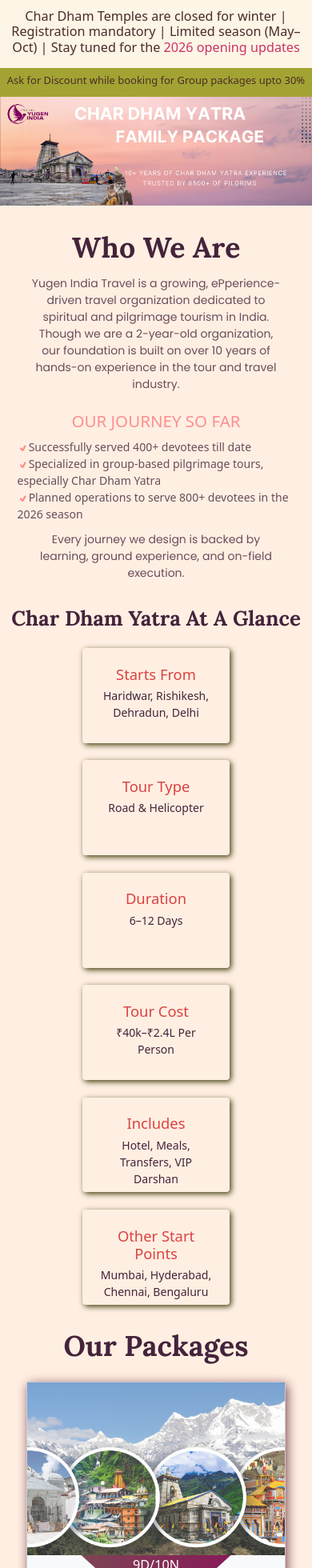
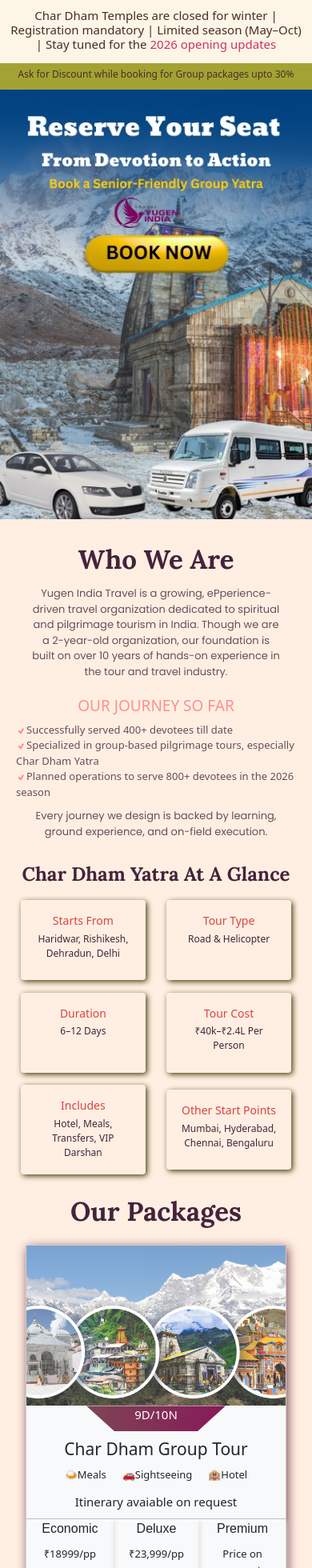
Before and after one commit to Sarita595k/Char_Dham_Frontend, a React (Vite) app: page / in a window 390 px wide. Shown: the top 1960 px of the page at 80% size. Built offline with nearby package versions, Linux system fonts and the light colour scheme.

Commit message:
header image changed for phone and at a glance section changed

```diff
--- a/src/Components/CharDhamAtGlance.jsx
+++ b/src/Components/CharDhamAtGlance.jsx
@@ -6,7 +6,7 @@
 import styled from 'styled-components'
 
 const ContainerIs = styled(Container)`
-width:90%;
+min-width:90%;
 display:flex;
 flex-direction:row;
 flex-wrap:wrap;
--- a/src/Components/Header.jsx
+++ b/src/Components/Header.jsx
@@ -1,10 +1,13 @@
 import headerImg from "../assets/Char Dham Yatra Family Package (1).png"
 import { Image } from "react-bootstrap"
-
+import mobileImage from "../assets/Header/mobile1.jpg"
 export const Header = () => {
     return (
         <>
-            <Image src={headerImg} fluid />
+            <picture>
+                <source srcSet={mobileImage} media="(max-width:660px)" alt="header image" style={{ objectFit: "cover" }} />
+                <Image src={headerImg} alt="header image" fluid />
+            </picture>
         </>
     )
 }
--- a/src/Components/Heading.jsx
+++ b/src/Components/Heading.jsx
@@ -4,7 +4,7 @@
 margin:5% auto 2%;
 `
 const H1 = styled.h1`
-font-size:4.4rem;
+font-size:clamp(2.4rem,4vw,4.4rem);
 font-family: "Lora", serif;
 font-weight:700;
 text-transform:capitalize;
--- a/src/Components/TourCard.jsx
+++ b/src/Components/TourCard.jsx
@@ -2,22 +2,22 @@
 import styled from "styled-components"
 
 const CardIs = styled(Card)`
-width:17rem;
-height:11rem;
-padding:1rem;
+width: clamp(14rem, 40vw, 19rem);
+min-height:clamp(10rem, 22vw,11rem);
+padding:clamp(0.5rem,2vw,1rem);
 background:transparent;
 box-shadow:.2rem .2rem .7rem #423e0bff;
 border:none;
-margin:1rem;
+margin:clamp(0.3rem, 2vw,1rem);
 `
 const Title = styled(Card.Title)`
-font-size:1.7rem;
+font-size:clamp(1.4rem, 2vw, 1.7rem);
 text-transform:capitalize;
 color:#DB4242;
 `
 
 const Text = styled(Card.Text)`
-font-size:1.3rem;
+font-size:clamp(1.2rem, 1.6vw, 1.5rem);
 color:#44233B;
 font-weight:400;
 text-transform:capitalize;
--- a/src/index.css
+++ b/src/index.css
@@ -7,5 +7,5 @@
 }
 
 html {
-    font-size: 67.5%;
+    font-size: 62.5%;
 }
```
Also changed, not shown: src/assets/Header/mobile1.jpg (added). Lines whose indentation alone changed are shown as unchanged.
